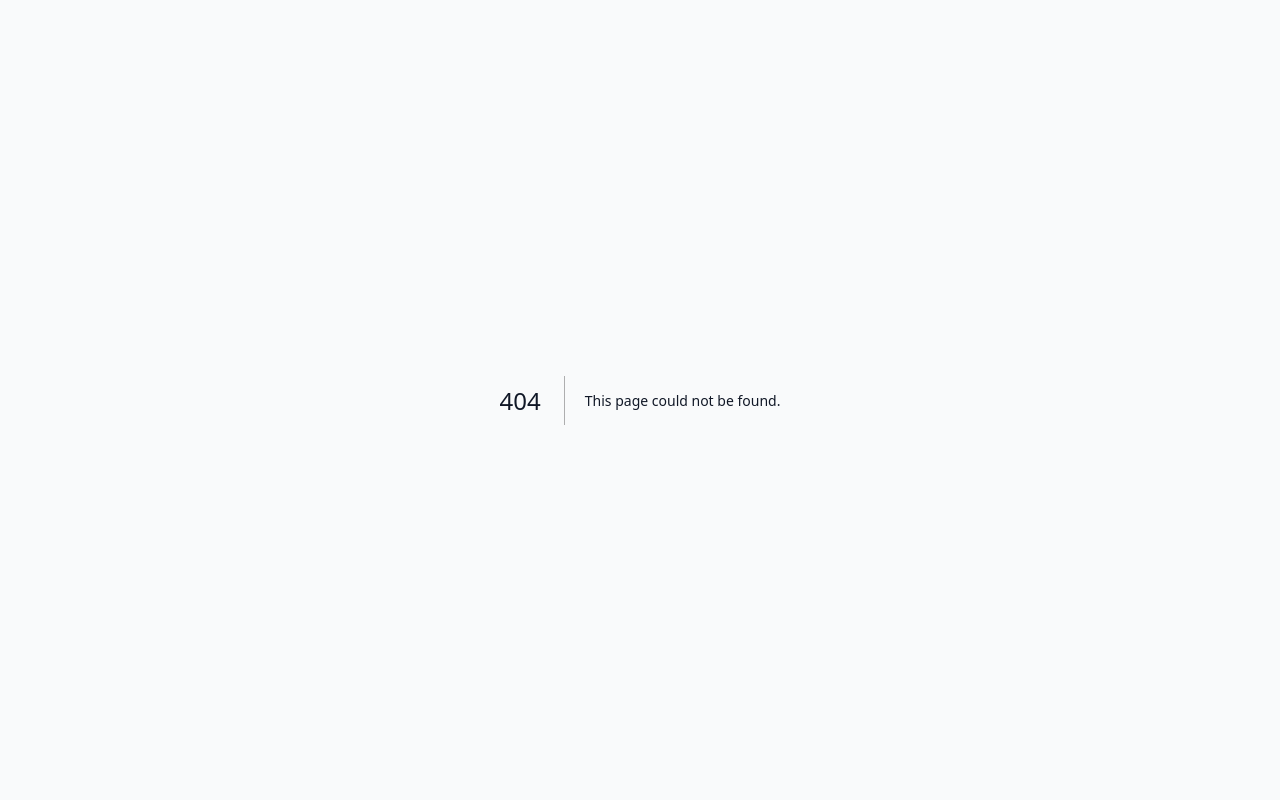
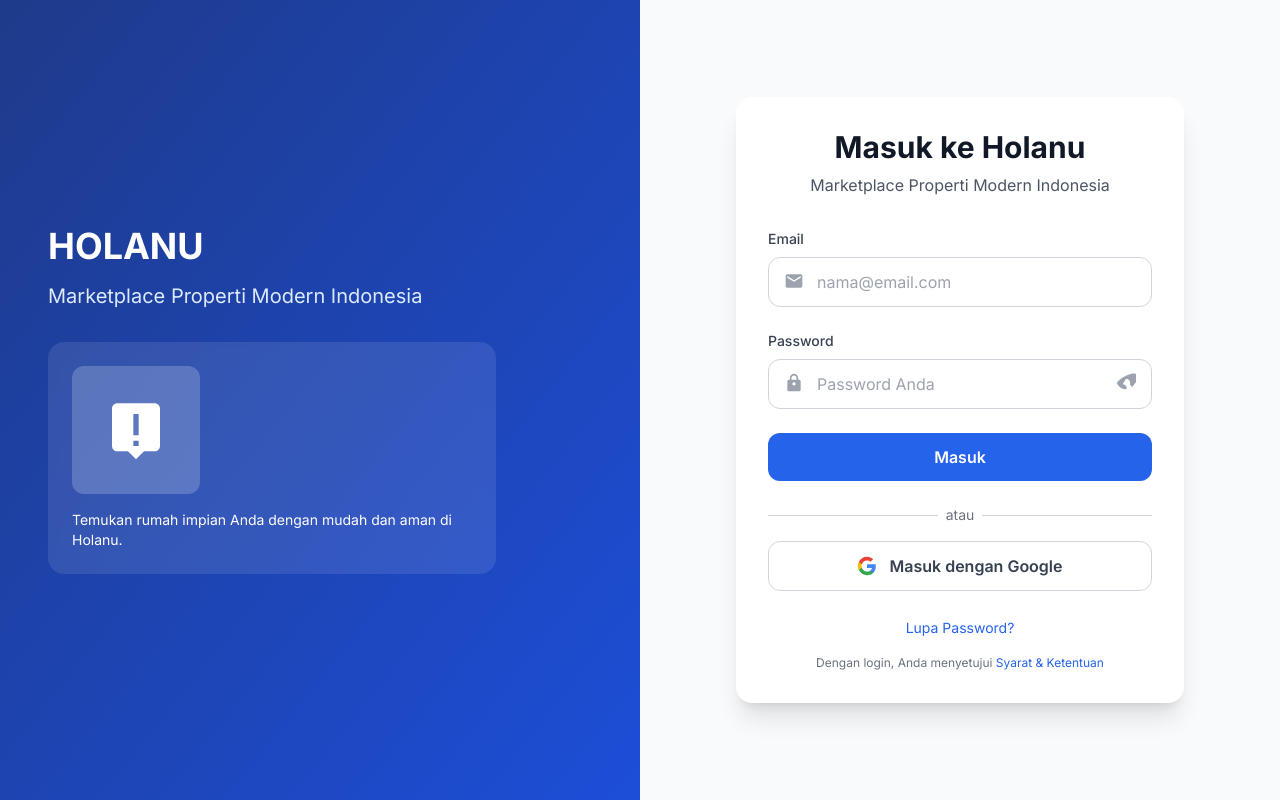
Before and after one commit to holanu8889-creator/holanu, a Next.js app: page /login in a window 1280 px wide. Before the commit this address had no page. Built offline with nearby package versions, Linux system fonts and the light colour scheme; no server answers.

Commit message:
Add modern login page with Supabase Auth integration

```diff
--- /dev/null
+++ b/app/(auth)/login/page.tsx
@@ -0,0 +1,212 @@
+'use client'
+
+import { useState } from 'react'
+import { useRouter } from 'next/navigation'
+import { supabase } from '@/lib/supabaseClient'
+
+export default function LoginPage() {
+  const [email, setEmail] = useState('')
+  const [password, setPassword] = useState('')
+  const [showPassword, setShowPassword] = useState(false)
+  const [loading, setLoading] = useState(false)
+  const [error, setError] = useState('')
+  const router = useRouter()
+
+  const handleEmailLogin = async (e: React.FormEvent) => {
+    e.preventDefault()
+    setLoading(true)
+    setError('')
+
+    try {
+      const { error } = await supabase.auth.signInWithPassword({
+        email,
+        password,
+      })
+
+      if (error) {
+        setError(error.message)
+      } else {
+        router.push('/dashboard')
+      }
+    } catch (err) {
+      setError('Terjadi kesalahan. Silakan coba lagi.')
+    } finally {
+      setLoading(false)
+    }
+  }
+
+  const handleGoogleLogin = async () => {
+    setLoading(true)
+    setError('')
+
+    try {
+      const { error } = await supabase.auth.signInWithOAuth({
+        provider: 'google',
+        options: {
+          redirectTo: `${window.location.origin}/dashboard`,
+        },
+      })
+
+      if (error) {
+        setError(error.message)
+      }
+    } catch (err) {
+      setError('Terjadi kesalahan. Silakan coba lagi.')
+    } finally {
+      setLoading(false)
+    }
+  }
+
+  return (
+    <div className="min-h-screen bg-gray-50 flex">
+      {/* Left Side - Branding */}
+      <div className="hidden lg:flex lg:w-1/2 bg-gradient-to-br from-blue-900 to-blue-700 p-12 flex-col justify-center">
+        <div className="max-w-md">
+          <h1 className="text-4xl font-bold text-white mb-4">HOLANU</h1>
+          <p className="text-xl text-blue-100 mb-8">
+            Marketplace Properti Modern Indonesia
+          </p>
+          <div className="bg-white/10 backdrop-blur-sm rounded-2xl p-6">
+            <div className="w-32 h-32 bg-white/20 rounded-xl mb-4 flex items-center justify-center">
+              <svg className="w-16 h-16 text-white" fill="currentColor" viewBox="0 0 24 24">
+                <path d="M19 2H5c-1.1 0-2 .9-2 2v14c0 1.1.9 2 2 2h4l3 3 3-3h4c1.1 0 2-.9 2-2V4c0-1.1-.9-2-2-2zm-6 16h-2v-2h2v2zm0-4h-2V6h2v8z"/>
+              </svg>
+            </div>
+            <p className="text-white text-sm">
+              Temukan rumah impian Anda dengan mudah dan aman di Holanu.
+            </p>
+          </div>
+        </div>
+      </div>
+
+      {/* Right Side - Login Form */}
+      <div className="w-full lg:w-1/2 flex items-center justify-center p-8">
+        <div className="w-full max-w-md">
+          <div className="bg-white rounded-2xl shadow-xl p-8">
+            <div className="text-center mb-8">
+              <h2 className="text-3xl font-bold text-gray-900 mb-2">Masuk ke Holanu</h2>
+              <p className="text-gray-600">Marketplace Properti Modern Indonesia</p>
+            </div>
+
+            {error && (
+              <div className="bg-red-50 border border-red-200 text-red-700 px-4 py-3 rounded-xl mb-6">
+                {error}
+              </div>
+            )}
+
+            <form onSubmit={handleEmailLogin} className="space-y-6">
+              <div>
+                <label htmlFor="email" className="block text-sm font-medium text-gray-700 mb-2">
+                  Email
+                </label>
+                <div className="relative">
+                  <input
+                    id="email"
+                    type="email"
+                    value={email}
+                    onChange={(e) => setEmail(e.target.value)}
+                    className="w-full px-4 py-3 pl-12 border border-gray-300 rounded-xl focus:ring-2 focus:ring-blue-500 focus:border-transparent transition-all"
+                    placeholder="nama@email.com"
+                    required
+                  />
+                  <svg className="absolute left-4 top-3.5 w-5 h-5 text-gray-400" fill="currentColor" viewBox="0 0 24 24">
+                    <path d="M20 4H4c-1.1 0-1.99.9-1.99 2L2 18c0 1.1.9 2 2 2h16c1.1 0 2-.9 2-2V6c0-1.1-.9-2-2-2zm0 4l-8 5-8-5V6l8 5 8-5v2z"/>
+                  </svg>
+                </div>
+              </div>
+
+              <div>
+                <label htmlFor="password" className="block text-sm font-medium text-gray-700 mb-2">
+                  Password
+                </label>
+                <div className="relative">
+                  <input
+                    id="password"
+                    type={showPassword ? 'text' : 'password'}
+                    value={password}
+                    onChange={(e) => setPassword(e.target.value)}
+                    className="w-full px-4 py-3 pl-12 pr-12 border border-gray-300 rounded-xl focus:ring-2 focus:ring-blue-500 focus:border-transparent transition-all"
+                    placeholder="Password Anda"
+                    required
+                  />
+                  <svg className="absolute left-4 top-3.5 w-5 h-5 text-gray-400" fill="currentColor" viewBox="0 0 24 24">
+                    <path d="M18 8h-1V6c0-2.76-2.24-5-5-5S7 3.24 7 6v2H6c-1.1 0-2 .9-2 2v10c0 1.1.9 2 2 2h12c1.1 0 2-.9 2-2V10c0-1.1-.9-2-2-2zM9 6c0-1.66 1.34-3 3-3s3 1.34 3 3v2H9V6zm3 9c-1.1 0-2-.9-2-2s.9-2 2-2 2 .9 2 2-.9 2-2 2z"/>
+                  </svg>
+                  <button
+                    type="button"
+                    onClick={() => setShowPassword(!showPassword)}
+                    className="absolute right-4 top-3.5 text-gray-400 hover:text-gray-600 transition-colors"
+                  >
+                    {showPassword ? (
+                      <svg className="w-5 h-5" fill="currentColor" viewBox="0 0 24 24">
+                        <path d="M12 4.5C7 4.5 2.73 7.61 1 12c1.73 4.39 6 7.5 11 7.5s9.27-3.11 11-7.5c-1.73-4.39-6-7.5-11-7.5zM12 17c-2.76 0-5-2.24-5-5s2.24-5 5-5 5 2.24 5 5-2.24 5-5 5zm0-8c-1.66 0-3 1.34-3 3s1.34 3 3 3 3-1.34 3-3-1.34-3-3-3z"/>
+                      </svg>
+                    ) : (
+                      <svg className="w-5 h-5" fill="currentColor" viewBox="0 0 24 24">
+                        <path d="M12 7c2.76 0 5 2.24 5 5 0 .65-.13 1.26-.36 1.83l2.92 2.92 1.11-1.11c1.73-4.39 6-7.5 11-7.5-1.73-4.39-6-7.5-11-7.5S2.73 7.61 1 12c1.73 4.39 6 7.5 11 7.5 0-.55.45-1 1-1 0-2.76-2.24-5-5-5z"/>
+                      </svg>
+                    )}
+                  </button>
+                </div>
+              </div>
+
+              <button
+                type="submit"
+                disabled={loading}
+                className="w-full bg-blue-600 hover:bg-blue-700 disabled:bg-blue-400 text-white font-semibold py-3 px-4 rounded-xl transition-all duration-200 flex items-center justify-center"
+              >
+                {loading ? (
+                  <svg className="animate-spin -ml-1 mr-3 h-5 w-5 text-white" xmlns="http://www.w3.org/2000/svg" fill="none" viewBox="0 0 24 24">
+                    <circle className="opacity-25" cx="12" cy="12" r="10" stroke="currentColor" strokeWidth="4"></circle>
+                    <path className="opacity-75" fill="currentColor" d="M4 12a8 8 0 018-8V0C5.373 0 0 5.373 0 12h4zm2 5.291A7.962 7.962 0 014 12H0c0 3.042 1.135 5.824 3 7.938l3-2.647z"></path>
+                  </svg>
+                ) : null}
+                {loading ? 'Sedang Masuk...' : 'Masuk'}
+              </button>
+            </form>
+
+            <div className="mt-6">
+              <div className="relative">
+                <div className="absolute inset-0 flex items-center">
+                  <div className="w-full border-t border-gray-300"></div>
+                </div>
+                <div className="relative flex justify-center text-sm">
+                  <span className="px-2 bg-white text-gray-500">atau</span>
+                </div>
+              </div>
+
+              <button
+                onClick={handleGoogleLogin}
+                disabled={loading}
+                className="mt-4 w-full bg-white hover:bg-gray-50 disabled:bg-gray-100 border border-gray-300 text-gray-700 font-semibold py-3 px-4 rounded-xl transition-all duration-200 flex items-center justify-center"
+              >
+                <svg className="w-5 h-5 mr-3" viewBox="0 0 24 24">
+                  <path fill="#4285F4" d="M22.56 12.25c0-.78-.07-1.53-.2-2.25H12v4.26h5.92c-.26 1.37-1.04 2.53-2.21 3.31v2.77h3.57c2.08-1.92 3.28-4.74 3.28-8.09z"/>
+                  <path fill="#34A853" d="M12 23c2.97 0 5.46-.98 7.28-2.66l-3.57-2.77c-.98.66-2.23 1.06-3.71 1.06-2.86 0-5.29-1.93-6.16-4.53H2.18v2.84C3.99 20.53 7.7 23 12 23z"/>
+                  <path fill="#FBBC05" d="M5.84 14.09c-.22-.66-.35-1.36-.35-2.09s.13-1.43.35-2.09V7.07H2.18C1.43 8.55 1 10.22 1 12s.43 3.45 1.18 4.93l2.85-2.22.81-.62z"/>
+                  <path fill="#EA4335" d="M12 5.38c1.62 0 3.06.56 4.21 1.64l3.15-3.15C17.45 2.09 14.97 1 12 1 7.7 1 3.99 3.47 2.18 7.07l3.66 2.84c.87-2.6 3.3-4.53 6.16-4.53z"/>
+                </svg>
+                Masuk dengan Google
+              </button>
+            </div>
+
+            <div className="mt-6 text-center">
+              <a href="#" className="text-sm text-blue-600 hover:text-blue-500 transition-colors">
+                Lupa Password?
+              </a>
+            </div>
+
+            <div className="mt-4 text-center">
+              <p className="text-xs text-gray-500">
+                Dengan login, Anda menyetujui{' '}
+                <a href="#" className="text-blue-600 hover:text-blue-500 transition-colors">
+                  Syarat & Ketentuan
+                </a>
+              </p>
+            </div>
+          </div>
+        </div>
+      </div>
+    </div>
+  )
+}
--- /dev/null
+++ b/lib/supabaseClient.ts
@@ -0,0 +1,6 @@
+import { createClient } from '@supabase/supabase-js'
+
+const supabaseUrl = process.env.NEXT_PUBLIC_SUPABASE_URL!
+const supabaseKey = process.env.NEXT_PUBLIC_SUPABASE_PUBLISHABLE_DEFAULT_KEY!
+
+export const supabase = createClient(supabaseUrl, supabaseKey)
--- a/package.json
+++ b/package.json
@@ -11,7 +11,8 @@
   "dependencies": {
     "next": "14.2.5",
     "react": "^18",
-    "react-dom": "^18"
+    "react-dom": "^18",
+    "@supabase/supabase-js": "^2.45.4"
   },
   "devDependencies": {
     "typescript": "^5",
```
Also changed, not shown: 1 other file (tests, documents, lock files or other folders).
